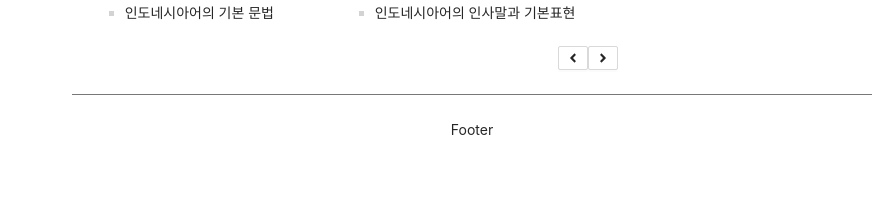
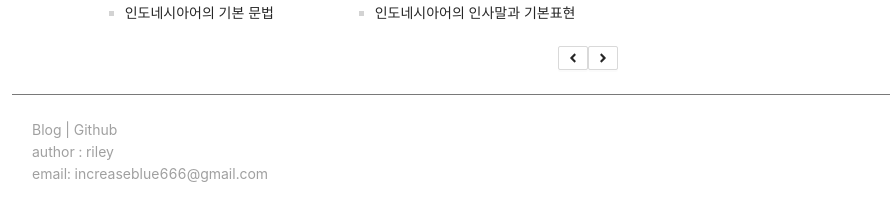
Before and after one commit to riley909/wordbook-client, a React (Create React App) app: page / in a window 1280 px wide. Shown: the part 977-1189 px from the top of the page, without its empty margins (168-1058 px from the left). Before the commit the page ends 1118 px from the top, so only its background shows below. Built offline with nearby package versions, Linux system fonts and the light colour scheme; no server answers.

Commit message:
Feat: footer 적용

```diff
--- a/src/components/Dict/DictList.js
+++ b/src/components/Dict/DictList.js
@@ -11,6 +11,7 @@ import { sortPos } from '../../utils/sortPos';
 import LoadingWithHeader from '../Loading/LoadingWithHeader';
 import Side from '../NavBar/Side/Side';
 import { checkCookieToken } from '../../utils/checkCookieToken';
+import Footer from '../Footer/Footer';
 
 export default function DictList({ query, search, wordClick, createWord }) {
   const dispatch = useDispatch();
@@ -174,8 +175,10 @@ export default function DictList({ query, search, wordClick, createWord }) {
         <Col span={6} className={styles.side}>
           <Side />
         </Col>
+        <div>
+          <Footer />
+        </div>
       </Layout>
-      <div>Footer</div>
     </div>
   );
 }
--- a/src/components/Dict/DictView.js
+++ b/src/components/Dict/DictView.js
@@ -11,6 +11,7 @@ import Side from '../NavBar/Side/Side';
 import { useState } from 'react';
 import AddWordModal from './AddWordModal';
 import { checkCookieToken } from '../../utils/checkCookieToken';
+import Footer from '../Footer/Footer';
 
 export default function DictView({ search, wordClick, target_code }) {
   const dispatch = useDispatch();
@@ -73,8 +74,10 @@ export default function DictView({ search, wordClick, target_code }) {
         <Col span={6}>
           <Side />
         </Col>
+        <div>
+          <Footer />
+        </div>
       </Layout>
-      <div>Footer</div>
     </div>
   );
 }
--- a/src/components/HomePage/Home.js
+++ b/src/components/HomePage/Home.js
@@ -13,6 +13,7 @@ import Side from '../NavBar/Side/Side';
 import { loadToken } from '../../utils/api';
 import { useDispatch } from 'react-redux';
 import { checkCookieToken } from '../../utils/checkCookieToken';
+import Footer from '../Footer/Footer';
 
 export default function Home({ search, login }) {
   const dispatch = useDispatch();
@@ -120,8 +121,9 @@ export default function Home({ search, login }) {
         <Col span={6}>
           <Side />
         </Col>
-        <Divider style={{ backgroundColor: 'grey' }} />
-        <div>Footer</div>
+        <div>
+          <Footer />
+        </div>
       </LayoutBottom>
     </div>
   );
--- a/src/components/StudyLog/StudyLogList.js
+++ b/src/components/StudyLog/StudyLogList.js
@@ -11,6 +11,7 @@ import styles from '../../styles/StudyLogList.module.css';
 import { QuestionCircleOutlined } from '@ant-design/icons';
 import Search from 'antd/lib/input/Search';
 import { checkCookieToken } from '../../utils/checkCookieToken';
+import Footer from '../Footer/Footer';
 
 export default function StudyLog({
   getStudyLogs,
@@ -215,8 +216,10 @@ export default function StudyLog({
         <Col span={6}>
           <SideWithOutPosts />
         </Col>
+        <div>
+          <Footer />
+        </div>
       </Layout>
-      <div>Footer</div>
     </div>
   );
 }
```
